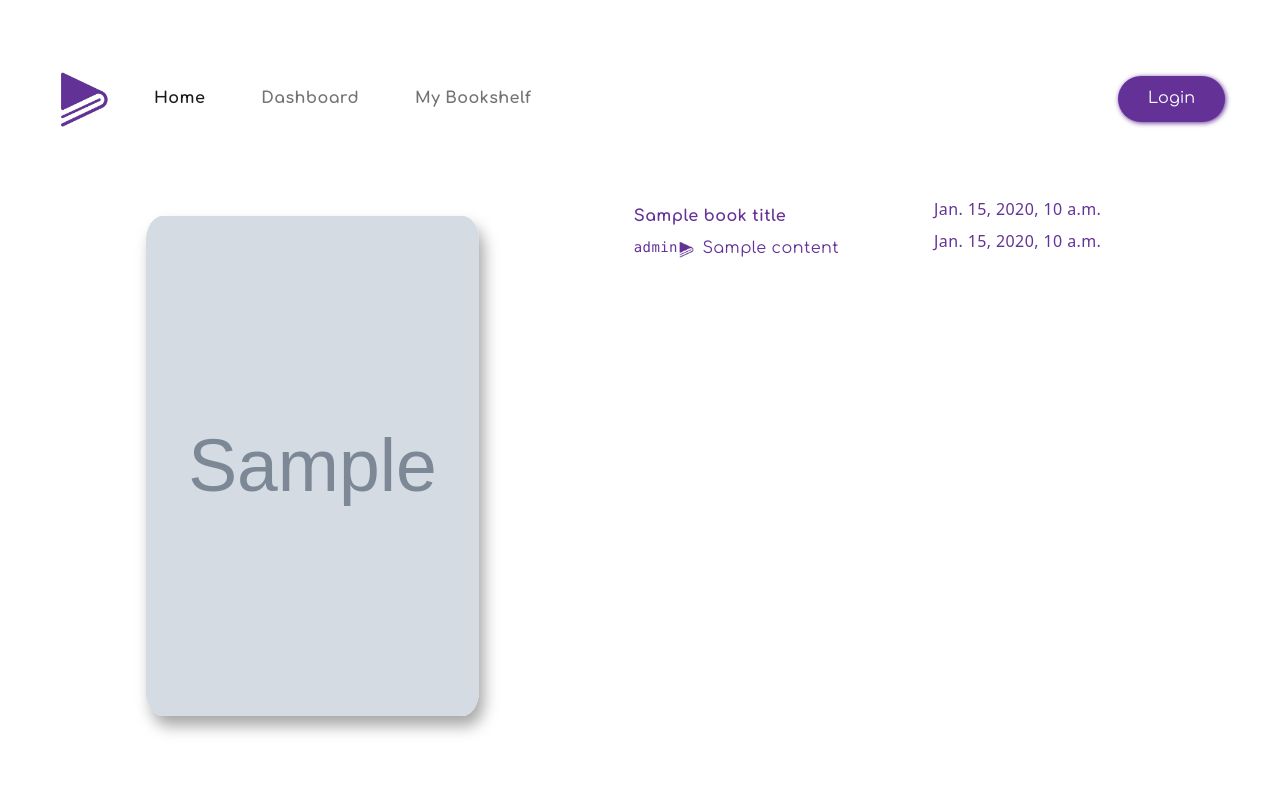
After one commit to ivishalanand/bookaudifier, a Django app: template templates/audiobook.html in a window 1280 px wide. The commit adds this page. Run offline with Django 3.2, Linux system fonts and the light colour scheme; the template is opened without the code that fills it: most values are stand-ins (such as "Sample title", 1, 10 or a date in 2020); grey boxes marked "Sample" are stand-in pictures; parts of the project's set-up code (start-up, migrations or seed data) failed here and were passed over; some libraries are stand-ins or nearby versions.

Commit message:
Audiobook page UI fixes

```diff
--- a/ml/audiobook_functionality.py
+++ b/ml/audiobook_functionality.py
@@ -201,7 +201,7 @@
     text = ""
     total_reading_time = ""
     for info in toc:
-        level = "          "*(info[0]-1)
+        level = "  "*(info[0]-1)
         read_time_int = readtime.of_text(info[4]).minutes
         read_time_str = str(read_time_int) + " min"
         book_data.append(TOC(info[1], info[4], level, read_time_str))
@@ -216,7 +216,7 @@
     return book_data, total_reading_time
 
 
-def get_audiobook(pdf_link):
+    def get_audiobook(pdf_link):
     pdf_link_resp = requests.get(pdf_link)
     download_soup = BeautifulSoup(pdf_link_resp.text, "html.parser")
     cover_pic_link = download_soup.find(class_='ebook-img')['src']
--- a/search/views.py
+++ b/search/views.py
@@ -41,4 +41,4 @@
                'cover_pic_link': cover_pic_link,
                'total_reading_time': total_reading_time,
                'book_title': book_title}
-    return render(request, 'playlist.html', context)
+    return render(request, 'audiobook.html', context)
--- a/static/playlist/style.css
+++ b/static/audiobook/style.css
@@ -7,16 +7,15 @@
 
 html,
 body {
-    -webkit-font-smoothing: antialiased;
-    -webkit-text-size-adjust: 100%;
     background-color: #fff;
     color: #643297;
     font-size: 1rem;
-    font-family: "Source Sans Pro", arial, sans-serif;
     font-weight: 400;
     letter-spacing: 0.025rem;
     line-height: 1.618;
     padding: 1rem 0;
+    max-width: 100%;
+
 }
 
 /* Setup
@@ -72,27 +71,30 @@
 }
 
 #plList li:hover {
-    background-color: rgba(0, 0, 0, 0.1);
+    background-color: #d5bdec;
+    border-radius: 10px;
 }
 
 #plwrap {
-    margin: 0 auto;
+    margin: 0 5%;
 }
 
 .plItem {
     position: relative;
-    margin: 1%;
-
+    padding-top: 7px;
+    margin-bottom: -10px;
 }
 
 
 .plTitle {
     display:block
     white-space: nowrap;
-    overflow: hidden;
-    text-overflow: ;
-    padding-left: 21px;
     width: 85%;
+    font-family: 'Comfortaa', cursive;
+    padding-right: 30px;
+    padding-left: 15px;
+    display: flex;
+
 }
 
 .plLength {
@@ -120,3 +122,63 @@
   box-shadow: 10px 15px 20px rgb(0 0 0 / 55%);
 
 }
+
+.book-and-toc {
+    display: flex;
+    padding-top: 2%;
+}
+
+.book-and-toc-mobile {
+    display: inline-block;
+}
+
+.book-card .book-card__cover {
+  position: relative;
+  width: 333px;
+  height: 500px;
+  margin: 0 auto 8px auto;
+  perspective: 1000px;
+}
+
+
+.book {
+width:30%;
+display:center;
+margin-right: 200px;
+}
+
+.toc {
+    width:70%;
+    margin-right: 10%;
+    height: 600px;
+    overflow-y: scroll;
+    }
+
+
+::-webkit-scrollbar {
+  -webkit-appearance: none;
+  width: 6px;
+
+}
+
+::-webkit-scrollbar-thumb {
+  border-radius: 2px;
+  background-color: #643297;
+  -webkit-box-shadow: 0 0 1px 643297
+}
+
+
+
+@media screen and (max-width : 1920px){
+  .book-and-toc-mobile{
+  visibility:hidden;
+  }
+}
+@media screen and (max-width : 906px){
+ .book-and-toc{
+  visibility:hidden;
+  }
+ .book-and-toc-mobile{
+  visibility:visible;
+  }
+}
--- a/static/css/index.css
+++ b/static/css/index.css
@@ -1,3 +1,4 @@
+@import url("https://fonts.googleapis.com/css2?family=Comfortaa:wght@300;400;500;600;700&display=swap");
 .body {
     font-family: 'Comfortaa', cursive;
     font-size: 48px;
--- a/static/search/script.js
+++ b/static/search/script.js
@@ -18,7 +18,7 @@
 
 if (parseInt(document.getElementById("page-number").innerHTML)==1) {
     document.getElementById("prev-click").style.display = 'none'
-    document.getElementsByClassName("page-no")[0].style.display =  "none"
+    document.getElementById("page-number").style.display =  "none"
   }
 
 
--- a/static/search/style.css
+++ b/static/search/style.css
@@ -128,7 +128,7 @@
     font-family: 'Comfortaa', cursive;
     color: #fff;
     padding: 150px 10% 5% 10%;
-    border-radius: 15%;
+    border-radius: 10px;
     z-index: 10;
     width: 100px;
     height: 250px;
--- /dev/null
+++ b/templates/audiobook.html
@@ -0,0 +1,99 @@
+<!DOCTYPE html>
+{% load static %}
+<html lang="en">
+<head>
+    <meta charset="UTF-8">
+    <title>Bookaudifier</title>
+    <link href="https://cdn.jsdelivr.net/npm/bootstrap@5.0.2/dist/css/bootstrap.min.css" rel="stylesheet">
+    <script src="https://cdn.jsdelivr.net/npm/bootstrap@5.0.2/dist/js/bootstrap.bundle.min.js"></script>
+    <link href='https://use.fontawesome.com/releases/v5.3.1/css/all.css' rel='stylesheet'>
+    <link href="{%  static  'css/index.css'  %}" rel="stylesheet">
+    <link href="{%  static  'search/style.css'  %}" rel="stylesheet">
+    <link href="{%  static  'audiobook/style.css'  %}" rel="stylesheet">
+
+</head>
+
+<body>
+<div class="m-4">
+    <nav class="navbar navbar-expand-lg navbar-light">
+        <div class="container-fluid" style="padding-left:2.5%; padding-right:2.5%;">
+            <a class="navbar-brand" href="#">
+                <img alt="bookaudifier" height="60px" src="{% static 'logo_image.png' %}">
+            </a>
+            <button class="navbar-toggler" data-bs-target="#navbarCollapse" data-bs-toggle="collapse" type="button">
+                <span class="navbar-toggler-icon"></span>
+            </button>
+            <div class="collapse navbar-collapse" id="navbarCollapse">
+                <div class="navbar-nav">
+                    <a class="nav-item nav-link text-center active" href="#">Home</a>
+                    <a class="nav-item nav-link text-center" href="#">Dashboard</a>
+                    <a class="nav-item nav-link text-center" href="#">My Bookshelf</a>
+                    <!--                    <a class="nav-item nav-link text-center" href="#">Genres</a>-->
+                </div>
+                <div class="navbar-nav ms-auto">
+                    <button class="login rounded-pill">Login</button>
+                </div>
+            </div>
+        </div>
+    </nav>
+</div>
+<!--div for book and TOC-->
+<div class="book-and-toc">
+    <div class="book">
+        <div class="container-fluid justify-content-center mb-4">
+            <div class="row justify-content-center row-cols-sm-1 row-cols-md-2 row-cols-lg-4">
+                <div>
+                    <div class="col mt-4">
+                        <div class="book-card">
+                            <div class="book-card__cover">
+                                <div class="book-card__book">
+                                    <div class="book-card__book-front">
+                                        <img class="book-card__img"
+                                             src="{{cover_pic_link}}">
+                                    </div>
+                                    <div class="book-card__book-back"></div>
+                                    <div class="book-card__book-side"></div>
+                                </div>
+                            </div>
+                        </div>
+                    </div>
+                </div>
+            </div>
+        </div>
+    </div>
+    <div class="toc">
+        <div id="plwrap">
+            <ul id="plList">
+                <li>
+                    <div class="plItem">
+                        <div class="plTitle">
+                            <b> {{book_title}} </b>
+                        </div>
+                        <div class="plLength"> {{ total_reading_time }}</div>
+                    </div>
+                </li>
+                {% for content in toc %}
+                <li onclick="changeReadingText(this)">
+                    <div class="plItem">
+                        <div class="plTitle">
+                           <pre>{{ content.level }}</pre>
+                            <div>
+                                <img alt="play" height="17px" src="{% static 'logo_image.png' %}">
+                            </div>
+                            <pre> </pre>
+                            {{ content.title }}
+                        </div>
+                        <div id="content" style="display:None;">
+                            <pre> {{ content.content }} </pre>
+                        </div>
+                        <div class="plLength"> {{ content.read_time }}</div>
+                    </div>
+                </li>
+                {% endfor %}
+            </ul>
+        </div>
+    </div>
+</div>
+
+
+</body>
```
Also changed, not shown: templates/playlist.html (deleted, +0 -165 lines), static/audioplayer_assets/style.css (line endings or trailing spaces).
